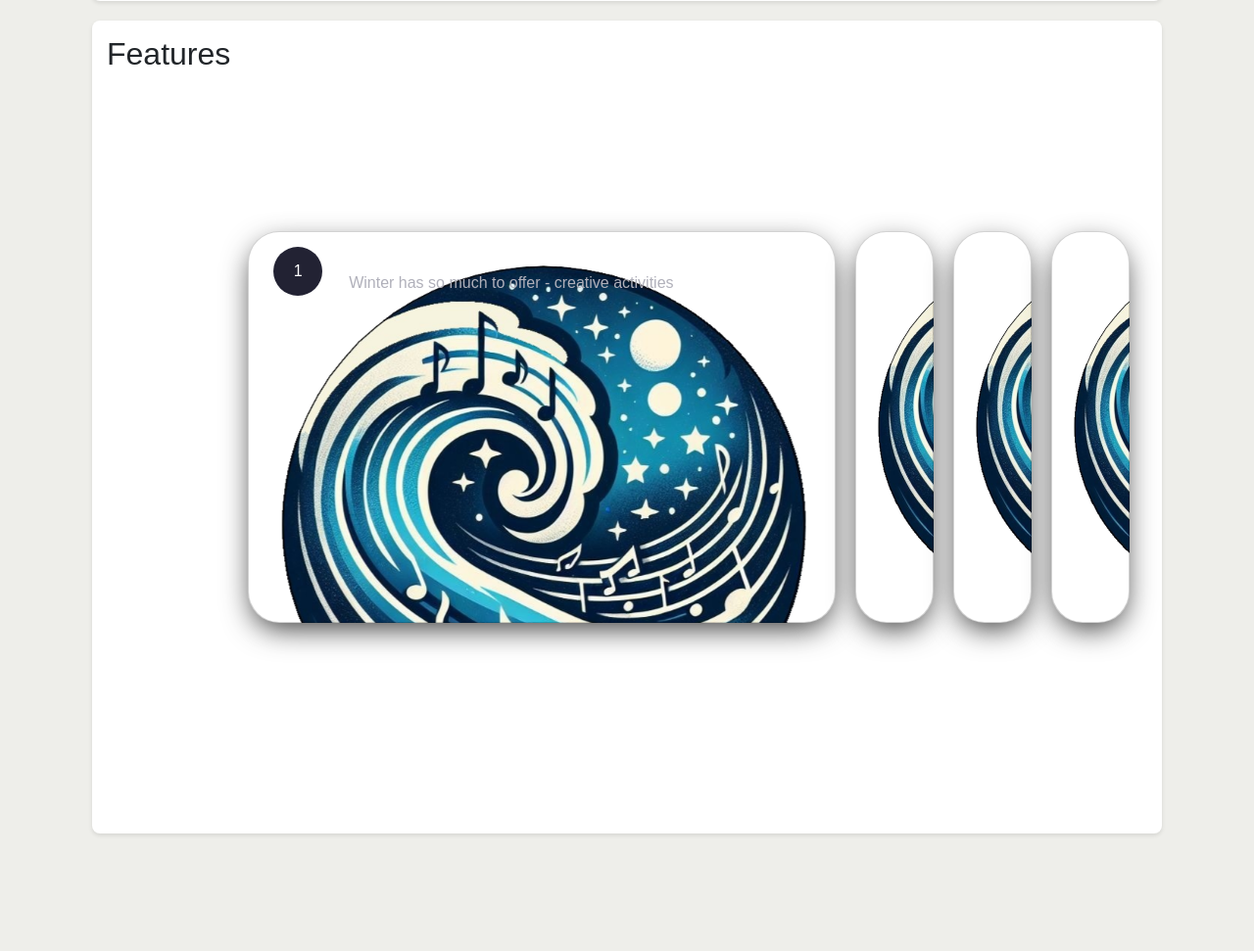
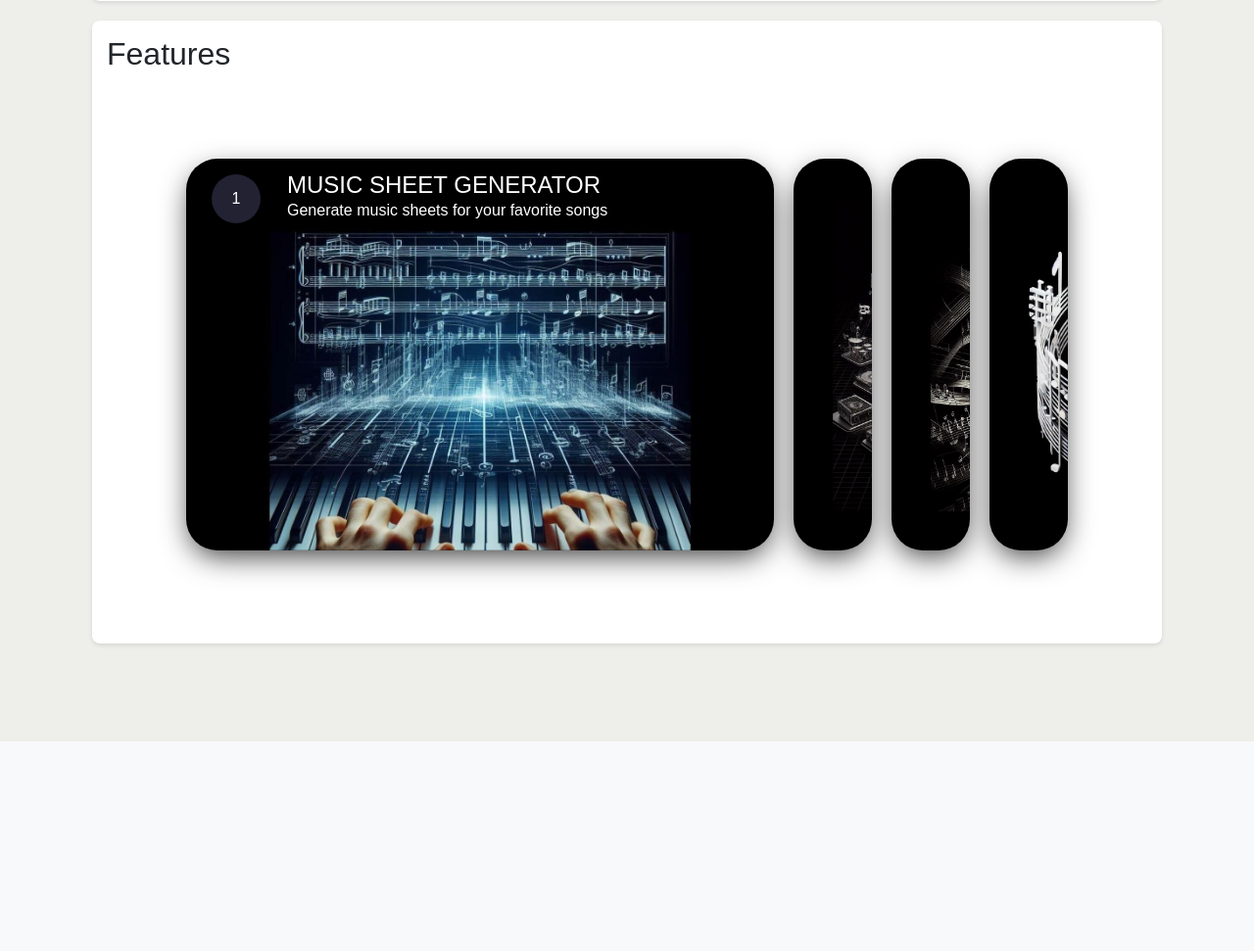
Before and after one commit to beny-bee/Wave2Page, a Flask app: page /about in a window 1280 px wide. Shown: the part 403-1374 px from the top of the page at 98% size. After the commit the page ends 1160 px from the top, so only its background shows below. Run offline with Flask 3, Linux system fonts and the light colour scheme; some libraries are stand-ins or nearby versions.

Commit message:
Added features on web's about

```diff
--- a/app/templates/about.html
+++ b/app/templates/about.html
@@ -11,6 +11,13 @@
     display: flex; /* Changed to flexbox */
     width: 100%;
     margin-bottom: 20px;
+}
+
+.project-features{
+    background: #fff;
+    padding: 15px;
+    border-radius: 8px;
+    box-shadow: 0 2px 4px rgba(0, 0, 0, 0.1);
 }
 
 .project-description {
@@ -38,7 +45,7 @@ body {
 
 .wrapper {
     width: 100%;
-    height: 100vh;
+    height: 70vh;
     display: flex;
     align-items: center;
     justify-content: center;
@@ -96,12 +103,14 @@ body {
 }
 
 .description p {
-    color: #b0b0ba;
-    padding-top: 5px;
+    color: white;
+    padding-top: -10px;
 }
 
 .description h4 {
+    padding-top: 12px;
     text-transform: uppercase;
+    margin-bottom: 0px;
 }
 
 input {
@@ -118,16 +127,16 @@ input:checked + label .description {
 }
 
 .card[for="c1"] {
-    background-image: url('static/logos/logo_white.png');
+    background-image: url('static/images/features/featureConversion.jpg');
 }
 .card[for="c2"] {
-    background-image: url('static/logos/logo_white.png');
+    background-image: url('static/images/features/featureServices.jpg');
 }
 .card[for="c3"] {
-    background-image: url('static/logos/logo_white.png');
+    background-image: url('static/images/features/featureQuality.jpg');
 }
 .card[for="c4"] {
-    background-image: url('static/logos/logo_white.png');
+    background-image: url('static/images/features/featureYoutube.jpg');
 }
 
 </style>
@@ -144,7 +153,7 @@ input:checked + label .description {
 </div>
 
 <!-- <div stle="height:10cm"></div> -->
-<div class="project-info">
+<div class="project-features">
     <h2>Features</h2>
     <!-- Features  -->
     <div class="wrapper">
@@ -154,9 +163,8 @@ input:checked + label .description {
                 <div class="row">
                     <div class="icon">1</div>
                     <div class="description">
-                        <h4>Winter</h4>
-                        <p>Winter has so much to offer -
-                        creative activities</p>
+                        <h4>Music sheet generator</h4>
+                        <p>Generate music sheets for your favorite songs</p>
                     </div>
                 </div>
             </label>
@@ -165,9 +173,8 @@ input:checked + label .description {
                 <div class="row">
                     <div class="icon">2</div>
                     <div class="description">
-                        <h4>Digital Technology</h4>
-                        <p>Gets better every day -
-                        stay tuned</p>
+                        <h4>Rich amount of services</h4>
+                        <p>Combine many of our unique services</p>
                     </div>
                 </div>
             </label>
@@ -176,8 +183,8 @@ input:checked + label .description {
                 <div class="row">
                     <div class="icon">3</div>
                     <div class="description">
-                        <h4>Globalization</h4>
-                        <p>Help people all over the world</p>
+                        <h4>Quality conversions</h4>
+                        <p>Obtain amazing and beautiful music sheets</p>
                     </div>
                 </div>
             </label>
@@ -186,9 +193,8 @@ input:checked + label .description {
                 <div class="row">
                     <div class="icon">4</div>
                     <div class="description">
-                        <h4>New technologies</h4>
-                        <p>Space engineering becomes
-                        more and more advanced</p>
+                        <h4>Youtube integration</h4>
+                        <p>Convert directly from Youtube with our free chrome extension</p>
                     </div>
                 </div>
             </label>
```
Also changed, not shown: app/static/images/features/featureConversion.jpg (added), app/static/images/features/featureQuality.jpg (added), app/static/images/features/featureServices.jpg (added), app/static/images/features/featureYoutube.jpg (added), 4 other files.
